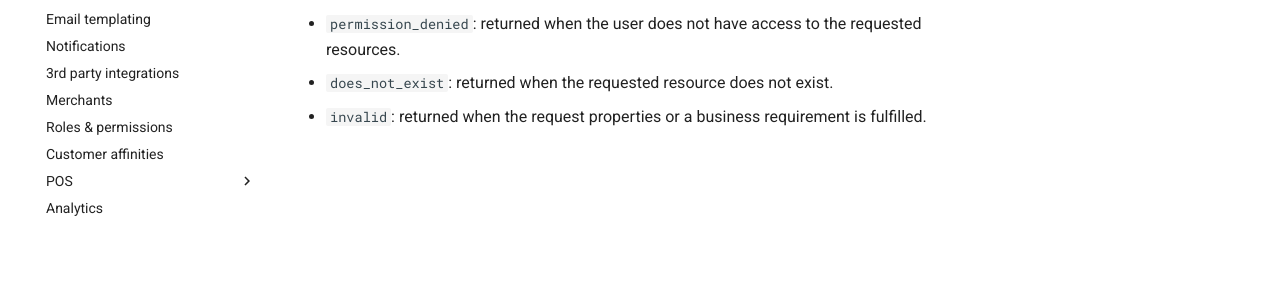
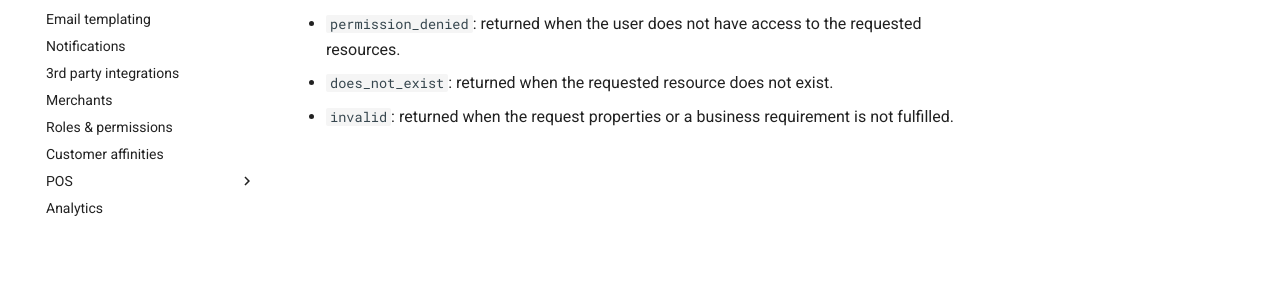
Before and after one commit to Loyaltydish/loyaltydish-docs, an MkDocs documentation site: the page built from docs/rate_limits_and_error_handling.md, in a window 1280 px wide. Shown: the part 469-768 px from the top of the page. Built offline with MkDocs 1.6.1 and Material for MkDocs 9.7.7, drawn with Linux system fonts in a browser that asks for light colours.

Commit message:
Fix typo

```diff
--- a/docs/rate_limits_and_error_handling.md
+++ b/docs/rate_limits_and_error_handling.md
@@ -8,4 +8,4 @@ Our API replies with 3 types of errors for various reasons. Each error contains
 
 - `permission_denied`: returned when the user does not have access to the requested resources.
 - `does_not_exist`: returned when the requested resource does not exist.
-- `invalid`: returned when the request properties or a business requirement is fulfilled.
+- `invalid`: returned when the request properties or a business requirement is not fulfilled.
```
